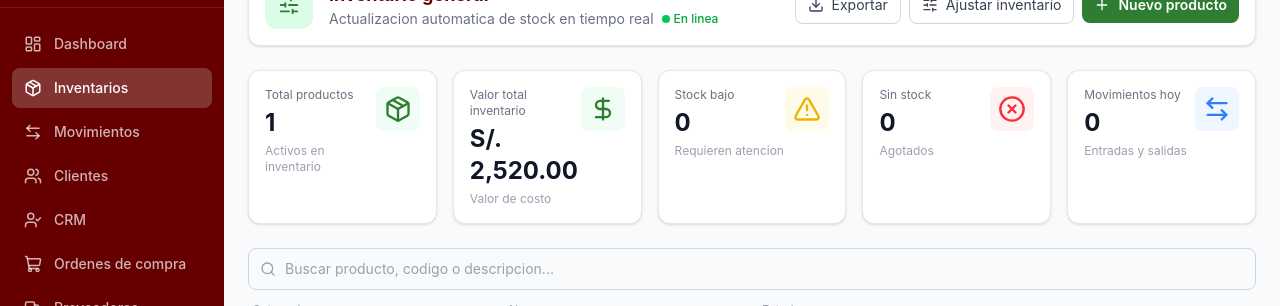
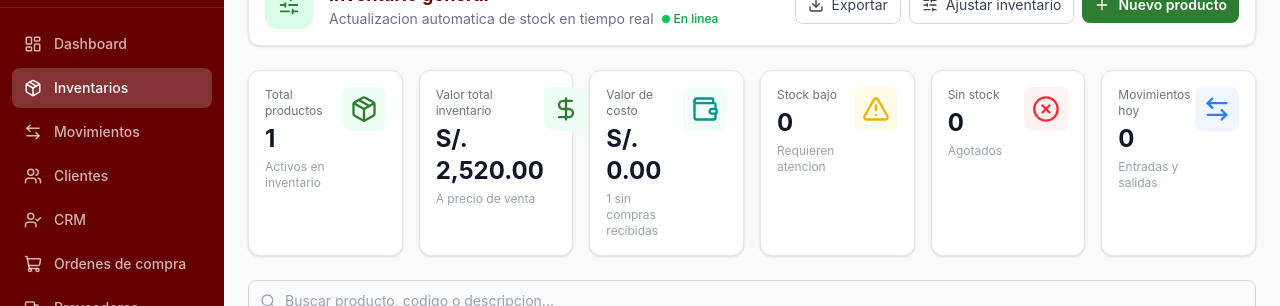
Before and after one commit to annes0p/Cix_Frontend, a React (Vite) app: page /inventarios in a window 1280 px wide. Shown: the part 121-427 px from the top of the page. Built offline with nearby package versions, Linux system fonts and the light colour scheme; no server answers.

Commit message:
Feat: valor de inventario a costo real (ultima compra recibida) + fix metodo de pago y Movimientos hoy

```diff
--- a/src/pages/Dashboard/components/Rentabilidad.jsx
+++ b/src/pages/Dashboard/components/Rentabilidad.jsx
@@ -34,7 +34,7 @@ export default function Rentabilidad({ ventas }) {
             ? totalFacturado / ventasCompletadas.length
             : 0;
 
-    const porMetodoPago = ventas.reduce((acc, v) => {
+    const porMetodoPago = ventasCompletadas.reduce((acc, v) => {
         const metodo = v.paymentMethod || "OTRO";
         const etiquetas = {
             CASH: "Efectivo",
@@ -68,7 +68,7 @@ export default function Rentabilidad({ ventas }) {
         {
             label: "IGV recaudado",
             value: `S/. ${totalIGV.toFixed(2)}`,
-            sub: "18% de las ventas",
+            sub: "Tasa de IGV: 18%",
             icon: <ShoppingBag size={20} className="text-white" />,
             bg: "bg-blue-600",
             positivo: true,
--- a/src/pages/Inventarios/InventarioKPIs.jsx
+++ b/src/pages/Inventarios/InventarioKPIs.jsx
@@ -3,15 +3,28 @@ import {
     ArrowLeftRight,
     DollarSign,
     Package,
+    Wallet,
     XCircle,
 } from "lucide-react";
 
-export default function InventarioKPIs({ productos }) {
+export default function InventarioKPIs({
+    productos,
+    movimientosHoy = 0,
+    costoPorProducto = {},
+}) {
     const total = productos.length;
     const valorTotal = productos.reduce(
         (acc, p) => acc + (p.precio || 0) * (p.stockActual || 0),
         0,
     );
+    const valorCosto = productos.reduce((acc, p) => {
+        const costoUnitario = costoPorProducto[p.idProducto];
+        if (costoUnitario == null) return acc;
+        return acc + costoUnitario * (p.stockActual || 0);
+    }, 0);
+    const productosSinCosto = productos.filter(
+        (p) => costoPorProducto[p.idProducto] == null,
+    ).length;
     const stockBajo = productos.filter(
         (p) => p.stockActual > 0 && p.stockActual < p.stockMinimo,
     ).length;
@@ -28,9 +41,19 @@ export default function InventarioKPIs({ productos }) {
         {
             label: "Valor total inventario",
             value: `S/. ${valorTotal.toLocaleString("es-PE", { minimumFractionDigits: 2 })}`,
-            sub: "Valor de costo",
+            sub: "A precio de venta",
             icon: <DollarSign size={28} className="text-cixoil-green" />,
             bg: "bg-green-50",
+        },
+        {
+            label: "Valor de costo",
+            value: `S/. ${valorCosto.toLocaleString("es-PE", { minimumFractionDigits: 2 })}`,
+            sub:
+                productosSinCosto > 0
+                    ? `${productosSinCosto} sin compras recibidas`
+                    : "Ultimo precio de compra",
+            icon: <Wallet size={28} className="text-teal-600" />,
+            bg: "bg-teal-50",
         },
         {
             label: "Stock bajo",
@@ -48,7 +71,7 @@ export default function InventarioKPIs({ productos }) {
         },
         {
             label: "Movimientos hoy",
-            value: 0,
+            value: movimientosHoy,
             sub: "Entradas y salidas",
             icon: <ArrowLeftRight size={28} className="text-blue-500" />,
             bg: "bg-blue-50",
@@ -56,7 +79,7 @@ export default function InventarioKPIs({ productos }) {
     ];
 
     return (
-        <div className="grid grid-cols-2 lg:grid-cols-5 gap-4 mb-6">
+        <div className="grid grid-cols-2 md:grid-cols-3 lg:grid-cols-6 gap-4 mb-6">
             {kpis.map((kpi, i) => (
                 <div
                     key={i}
--- a/src/pages/Inventarios/index.jsx
+++ b/src/pages/Inventarios/index.jsx
@@ -5,6 +5,8 @@ import {
     getInventario,
     getProductos,
 } from "../../services/inventarioService";
+import { getMovimientos } from "../../services/alertasService";
+import { getOrdenes } from "../../services/ordenesService";
 import InventarioFiltros from "./InventarioFiltros";
 import InventarioKPIs from "./InventarioKPIs";
 import InventarioTabla from "./InventarioTabla";
@@ -14,6 +16,34 @@ import ModalNuevoProducto from "./ModalNuevoProducto";
 import ModalVerProducto from "./ModalVerProducto";
 
 const PRODUCTOS_POR_PAGINA = 10;
+
+// Toma el precio unitario de la ultima compra RECIBIDA de cada producto,
+// para poder mostrar el valor del inventario a costo real (no a precio
+// de venta). Si un producto nunca tuvo una compra recibida, se queda
+// sin costo conocido y no entra en el calculo.
+const construirCostoPorProducto = (ordenes) => {
+    const costoPorProducto = {};
+    const fechaPorProducto = {};
+
+    (ordenes || []).forEach((orden) => {
+        const fecha = orden.deliveredAt || orden.purchasedAt;
+        if (!fecha) return;
+
+        (orden.details || []).forEach((detalle) => {
+            const recibido = detalle.receivedQuantity || 0;
+            const idProducto = detalle.product?.id;
+            if (recibido <= 0 || !idProducto) return;
+
+            const fechaGuardada = fechaPorProducto[idProducto];
+            if (!fechaGuardada || fecha >= fechaGuardada) {
+                fechaPorProducto[idProducto] = fecha;
+                costoPorProducto[idProducto] = Number(detalle.unitPrice) || 0;
+            }
+        });
+    });
+
+    return costoPorProducto;
+};
 
 const productosDemo = [
     {
@@ -31,6 +61,8 @@ const productosDemo = [
 
 export default function Inventarios() {
     const [productos, setProductos] = useState([]);
+    const [movimientosHoy, setMovimientosHoy] = useState(0);
+    const [costoPorProducto, setCostoPorProducto] = useState({});
     const [loading, setLoading] = useState(true);
     const [pagina, setPagina] = useState(1);
     const [showModal, setShowModal] = useState(false);
@@ -48,10 +80,24 @@ export default function Inventarios() {
     useEffect(() => {
         const cargar = async () => {
             try {
-                const [productosData, inventarioData] = await Promise.all([
+                const [
+                    productosData,
+                    inventarioData,
+                    movimientosData,
+                    ordenesData,
+                ] = await Promise.all([
                     getProductos(),
                     getInventario(),
+                    getMovimientos(),
+                    getOrdenes(),
                 ]);
+
+                const hoyISO = new Date().toLocaleDateString("sv-SE");
+                const contadorHoy = (movimientosData || []).filter((m) =>
+                    m.movementDate?.startsWith(hoyISO),
+                ).length;
+                setMovimientosHoy(contadorHoy);
+                setCostoPorProducto(construirCostoPorProducto(ordenesData));
 
                 const productosMapeados = inventarioData.map((inv) => {
                     const producto = productosData.find(
@@ -260,7 +306,13 @@ export default function Inventarios() {
                     </div>
                 </div>
 
-                {!loading && <InventarioKPIs productos={productos} />}
+                {!loading && (
+                    <InventarioKPIs
+                        productos={productos}
+                        movimientosHoy={movimientosHoy}
+                        costoPorProducto={costoPorProducto}
+                    />
+                )}
 
                 <InventarioFiltros
                     filtros={filtros}
```
